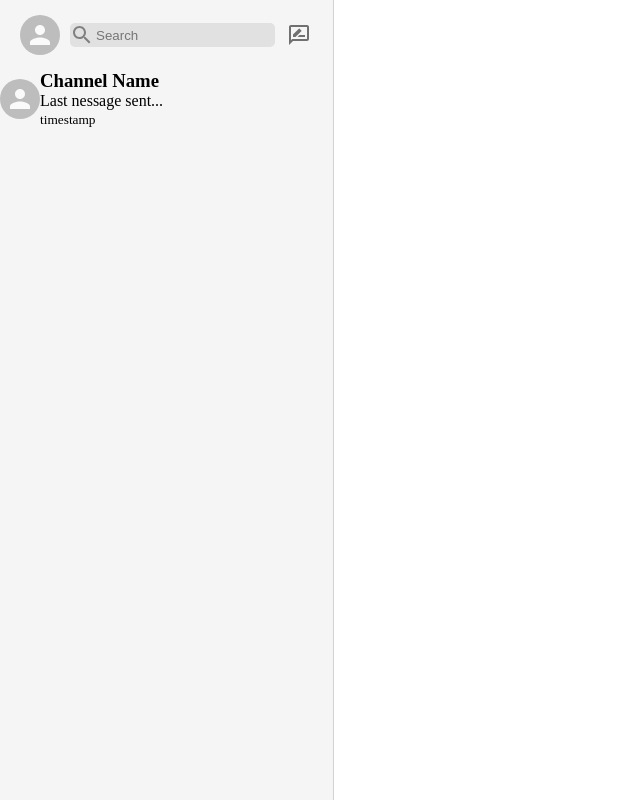
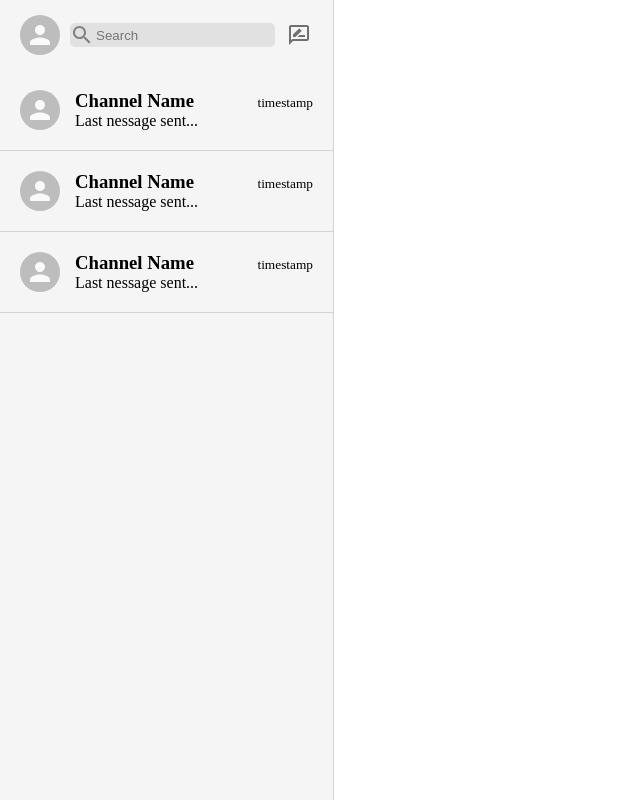
Before and after one commit to knikhil352000/React-Projects, a React (Create React App) app in the folder IMessage-clone/: page / in a window 1280 px wide. Shown: the whole page, without its empty margins (0-640 px from the left). Built offline with nearby package versions, Linux system fonts and the light colour scheme.

Commit message:
Completing the sidebar

```diff
--- /dev/null
+++ b/IMessage-clone/src/Chat.js
@@ -0,0 +1,11 @@
+import React from 'react'
+import './Chat.css'
+const Chat = () => {
+    return (
+        <div className='chat'>
+
+        </div>
+    )
+}
+
+export default Chat
--- a/IMessage-clone/src/Imessage.js
+++ b/IMessage-clone/src/Imessage.js
@@ -1,12 +1,12 @@
 import React from 'react'
+import Chat from './Chat'
 import './Imessage.css'
 import Sidebar from './Sidebar'
 const Imessage = () => {
     return (
         <div className='imessage'>
-            {/* Sidebar */}
             <Sidebar />
-            {/* Chat */}
+            <Chat />
         </div>
     )
 }
--- a/IMessage-clone/src/Sidebar.css
+++ b/IMessage-clone/src/Sidebar.css
@@ -34,3 +34,16 @@
     background: transparent;
     outline-width: 0;
 }
+
+.sidebar__chats {
+    overflow: scroll;
+}
+
+.sidebar__chats::-webkit-scrollbar {
+    display: none;
+}
+
+.sidebar__chats {
+    -ms-overflow-style: none;
+    scrollbar-width: none;
+}
--- a/IMessage-clone/src/Sidebar.js
+++ b/IMessage-clone/src/Sidebar.js
@@ -20,6 +20,8 @@ const Sidebar = () => {
 
             <div className="sidebar__chats">
                 <SidebarChat />
+                <SidebarChat />
+                <SidebarChat />
             </div>
         </div>
     )
--- a/IMessage-clone/src/SidebarChat.css
+++ b/IMessage-clone/src/SidebarChat.css
@@ -1,4 +1,24 @@
 .sidebarChat {
     display: flex;
     align-items: center;
+    padding: 20px;
+    border-bottom: 1px solid lightgray;
+    cursor: pointer;
 }
+
+.sidebarChat:hover {
+    background-color: #3e93fd;
+    color: white;
+}
+
+.sidebarChat__info {
+    margin-left: 15px;
+    position: relative;
+    width: 100%;
+}
+
+.sidebarChat__info > small {
+    position: absolute;
+    top: 5px;
+    right: 0;
+}
```
Also changed, not shown: IMessage-clone/src/Chat.css (added), 1 other file (tests, documents, lock files or other folders).
